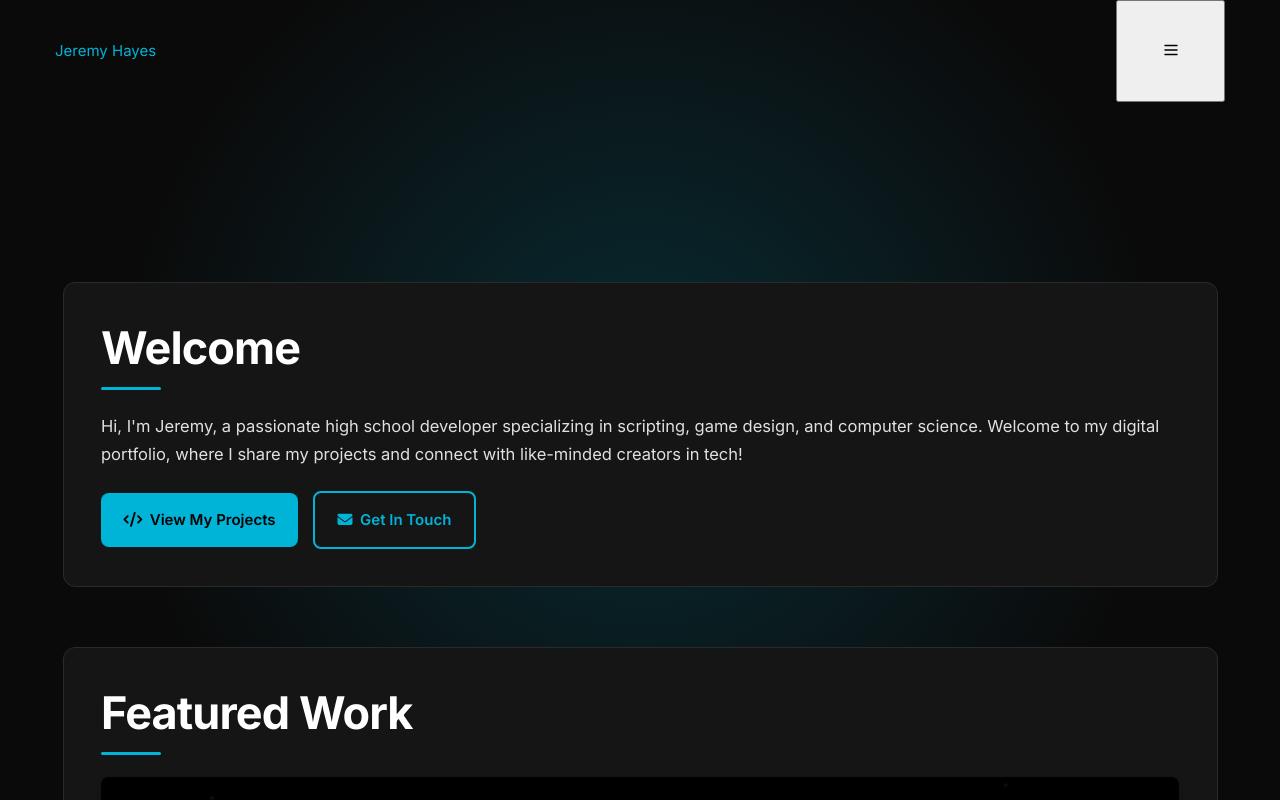
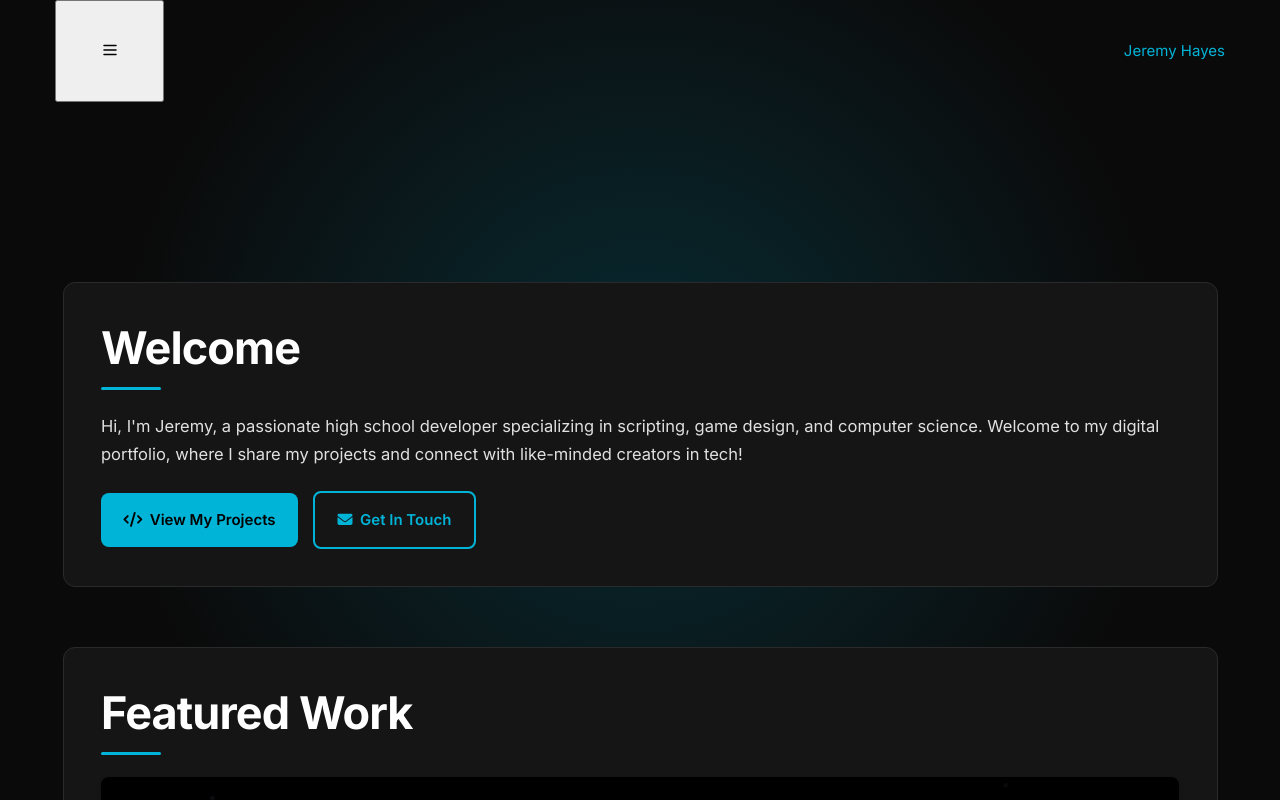
Before and after one commit to AspectOV/Portfolio, a Next.js app: page / in a window 1280 px wide. Shown: the top 800 px of the page. Built offline with nearby package versions, Linux system fonts and the light colour scheme.

Commit message:
Update Header.tsx

```diff
--- a/src/components/Header.tsx
+++ b/src/components/Header.tsx
@@ -74,7 +74,10 @@ const Header: React.FC = () => {
       >
         <div className="container py-4">
           <div className="flex items-center justify-between">
-            <div className="flex items-center space-x-2">
+            <div className="md:hidden">
+              <MenuButton isOpen={isOpen} toggle={() => setIsOpen(!isOpen)} />
+            </div>
+            <div className="flex-grow flex items-center justify-center">
               <motion.div
                 whileHover={{
                   scale: 1.05,
@@ -82,7 +85,7 @@ const Header: React.FC = () => {
                 }}
                 transition={{ type: 'spring', stiffness: 400, damping: 10 }}
               >
-                <Link href="/" className="font-bold text-2xl bg-gradient-to-r from-blue-400 via-purple-500 to-cyan-400 bg-clip-text text-transparent">
+                <Link href="/" className="font-bold text-4xl bg-gradient-to-r from-blue-400 via-purple-500 to-cyan-400 bg-clip-text text-transparent">
                   Jeremy Hayes
                 </Link>
               </motion.div>
@@ -90,10 +93,6 @@ const Header: React.FC = () => {
 
             <div className="hidden md:flex">
               <DesktopNav navItems={navItems} />
-            </div>
-
-            <div className="md:hidden">
-              <MenuButton isOpen={isOpen} toggle={() => setIsOpen(!isOpen)} />
             </div>
           </div>
         </div>
@@ -112,7 +111,7 @@ const Header: React.FC = () => {
           z-index: 1;
           color: white;
           text-align: center;
-          padding: 1rem 1.5rem;
+          padding: 1.5rem;
           box-shadow: 0 2px 4px rgba(0, 0, 0, 0.2);
           overflow: hidden;
         }
```
